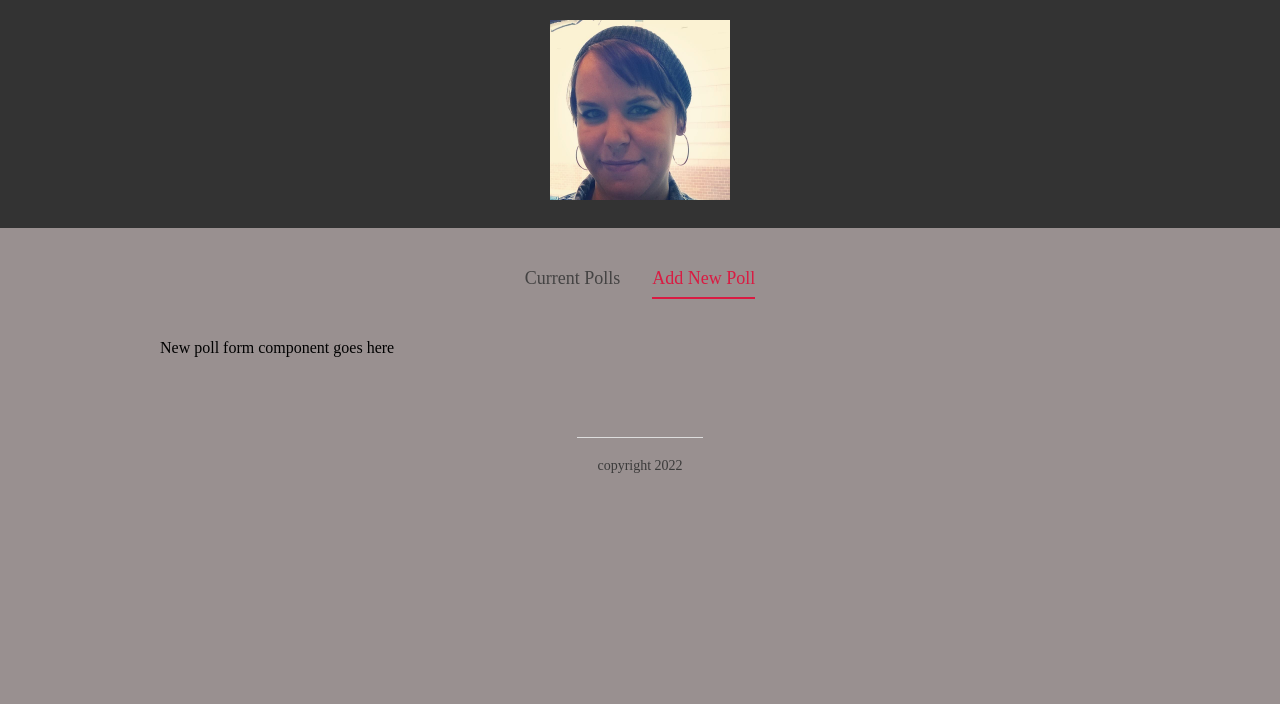
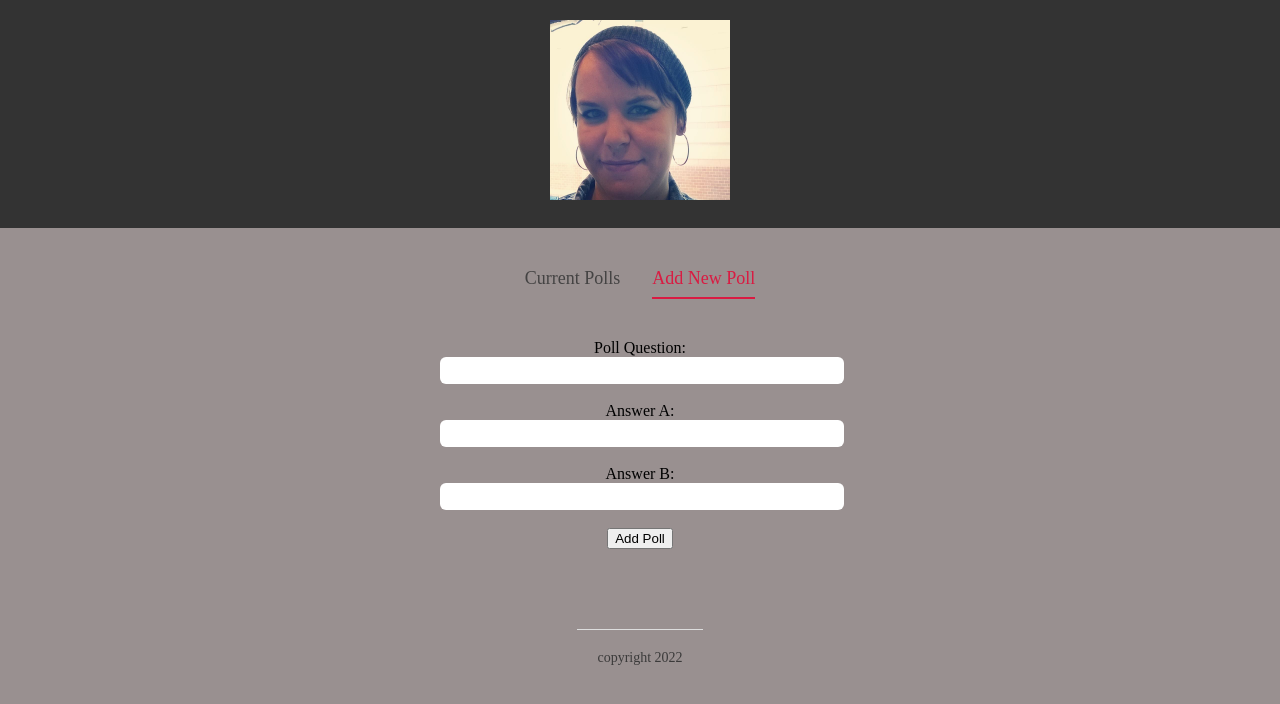
Before and after one commit to aanderson120/sveltePolls, a Svelte app: page / in a window 1280 px wide. Both pictures are taken after a click on the item "Add New Poll". Shown: the top 704 px of the page. Built offline with nearby package versions, Linux system fonts and the light colour scheme.

Commit message:
tutorial 21 form component

```diff
--- a/src/App.svelte
+++ b/src/App.svelte
@@ -1,6 +1,7 @@
 <script>
   import Header from "./components/Header.svelte";
   import Footer from "./components/Footer.svelte";
+  import CreatePollForm from "./components/CreatePollForm.svelte";
   import Tabs from "./shared/Tabs.svelte";
 
   //tabs
@@ -17,7 +18,7 @@
   {#if activeItem === "Current Polls"}
     <p>Poll list component goes here</p>
   {:else if activeItem === "Add New Poll"}
-    <p>New poll form component goes here</p>
+    <CreatePollForm />
   {/if}
 </main>
 <Footer />
--- /dev/null
+++ b/src/components/CreatePollForm.svelte
@@ -0,0 +1,43 @@
+<script>
+  let fields = { question: "", answerA: "", answerB: "" };
+  const sumbitHandler = () => {
+    console.log(fields);
+  };
+</script>
+
+<form on:submit|preventDefault={sumbitHandler}>
+  <div class="form-field">
+    <label for="question">Poll Question:</label>
+    <input type="text" id="question" bind:value={fields.question} />
+  </div>
+  <div class="form-field">
+    <label for="answer-a">Answer A:</label>
+    <input type="text" id="answer-a" bind:value={fields.answerA} />
+  </div>
+  <div class="form-field">
+    <label for="answer-b">Answer B:</label>
+    <input type="text" id="answer-b" bind:value={fields.answerB} />
+  </div>
+  <button>Add Poll</button>
+</form>
+
+<style>
+  form {
+    width: 400px;
+    margin: 0 auto;
+    text-align: center;
+  }
+  .form-field {
+    margin: 18px auto;
+  }
+  input {
+    height: 25px;
+    width: 100%;
+    border-radius: 6px;
+    border: none;
+}
+  label {
+    margin: 10px auto;
+    text-align: left;
+  }
+</style>
```
